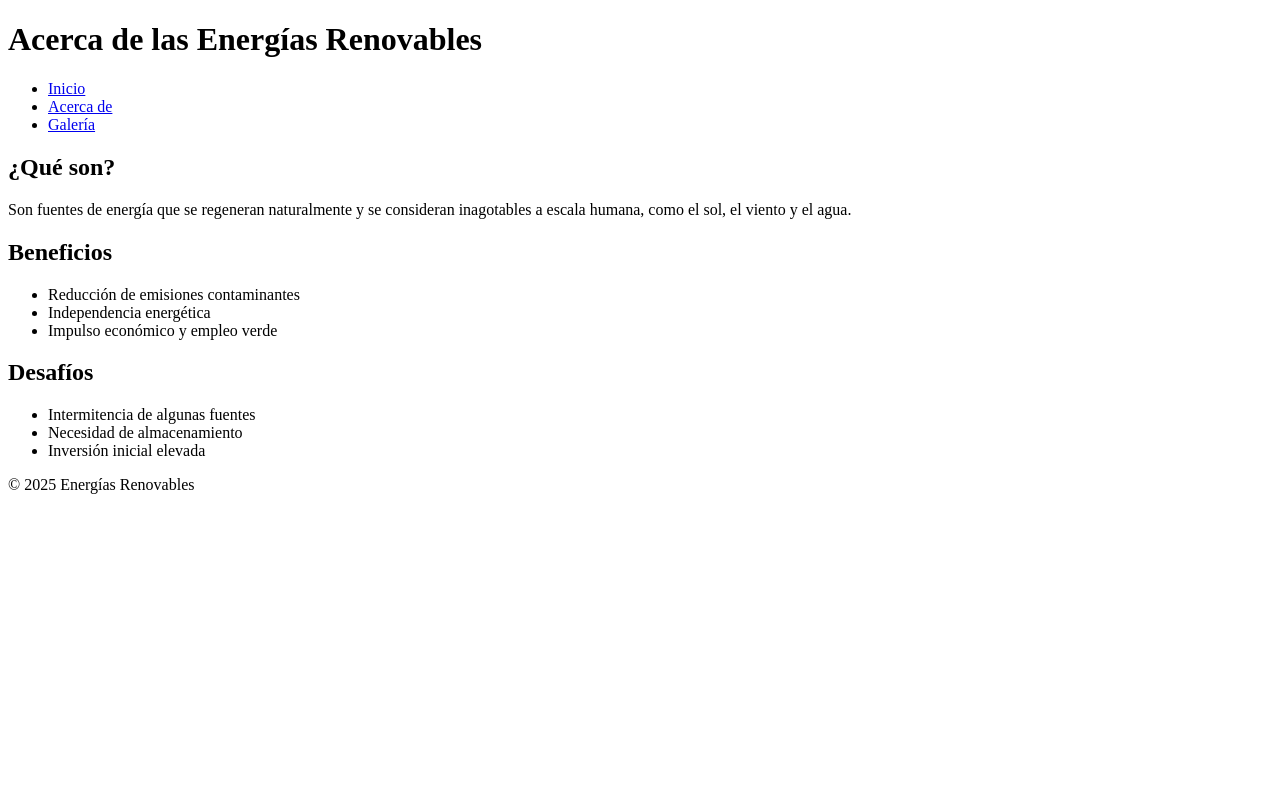
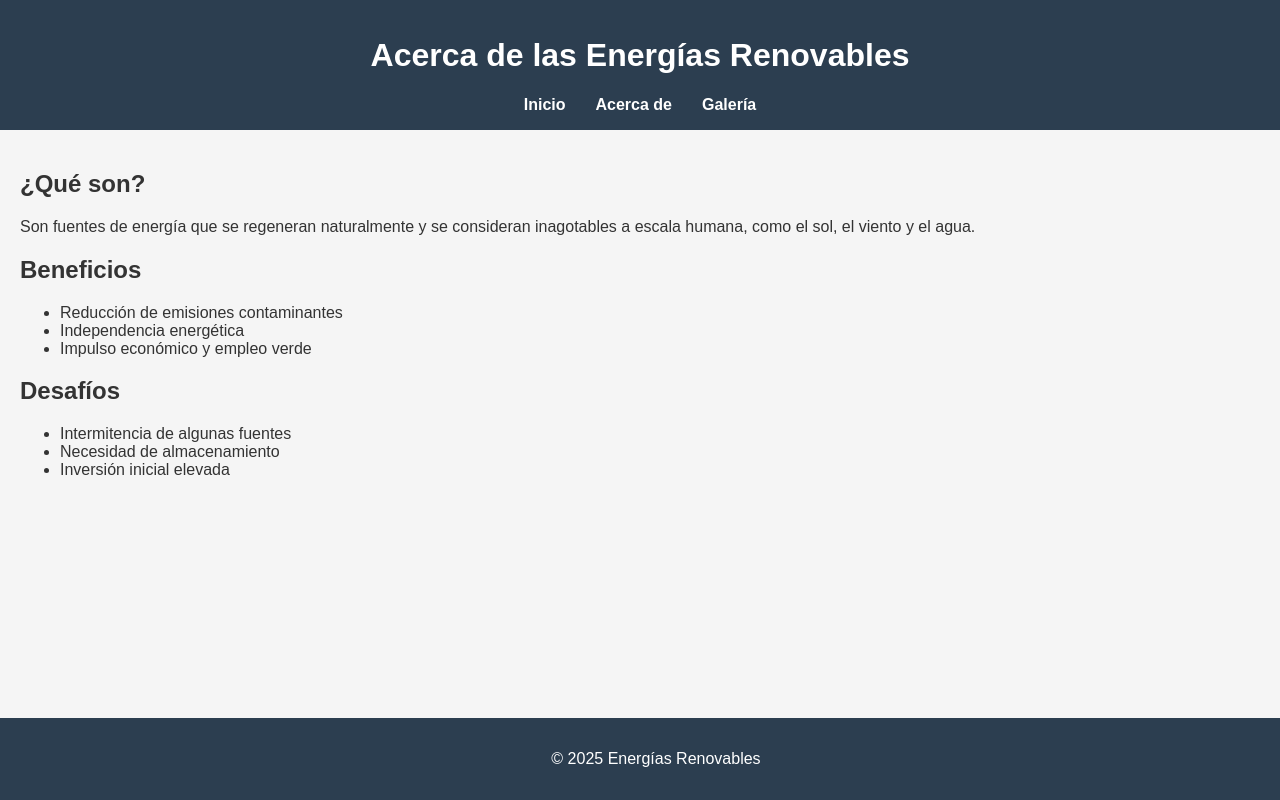
Before and after one commit to rfzh1996/Proyecto1DAW, a plain HTML site: page about.html in a window 1280 px wide. Drawn offline with Linux system fonts and the light colour scheme.

Commit message:
Agregado CSS

```diff
--- a/about.html
+++ b/about.html
@@ -5,6 +5,7 @@
   <meta name="viewport" content="width=device-width, initial-scale=1.0">
   <meta name="description" content="Información sobre energías renovables: definición, beneficios y desafíos.">
   <title>Energías Renovables - Acerca de</title>
+  <link rel="stylesheet" href="css/styles.css">
 </head>
 <body>
   <header>
--- /dev/null
+++ b/css/styles.css
@@ -0,0 +1,65 @@
+/* Estilos generales */
+body {
+  font-family: Arial, sans-serif;
+  margin: 0;
+  padding: 0;
+  background: #f5f5f5;
+  color: #333;
+}
+
+header {
+  background: #2c3e50;
+  color: white;
+  padding: 1em;
+  text-align: center;
+}
+
+nav ul {
+  list-style: none;
+  padding: 0;
+  display: flex;
+  justify-content: center;
+  margin: 0;
+}
+
+nav ul li {
+  margin: 0 15px;
+}
+
+nav ul li a {
+  color: white;
+  text-decoration: none;
+  font-weight: bold;
+}
+
+nav ul li a:hover {
+  text-decoration: underline;
+}
+
+main {
+  padding: 20px;
+}
+
+section {
+  margin-bottom: 20px;
+}
+
+footer {
+  background: #2c3e50;
+  color: white;
+  text-align: center;
+  padding: 1em;
+  position: fixed;
+  bottom: 0;
+  width: 100%;
+}
+
+/* Responsividad */
+@media (max-width: 600px) {
+  nav ul {
+    flex-direction: column;
+  }
+  nav ul li {
+    margin: 10px 0;
+  }
+}
```
Also changed, not shown: gallery.html (+1 -0 lines), index.html (+1 -0 lines).
